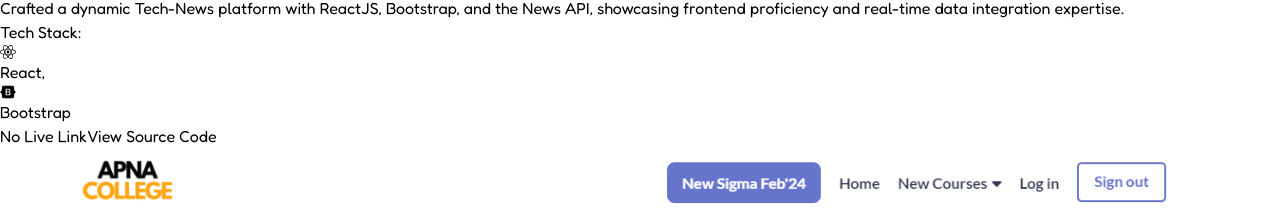
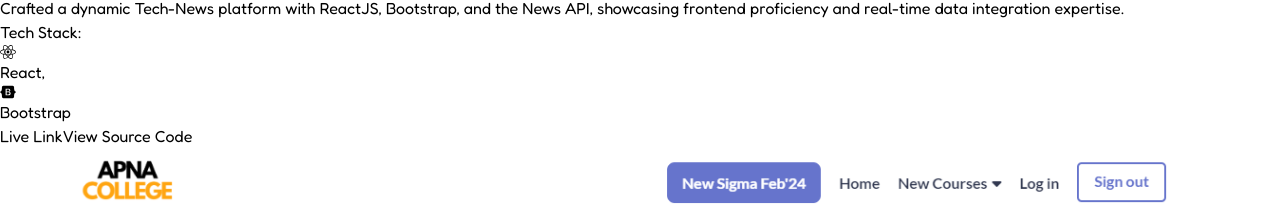
Before and after one commit to Mr-Sudarshan-Patil/Sp-Dev, a React (Vite) app: page / in a window 1280 px wide. Shown: the part 7036-7250 px from the top of the page. Built offline with nearby package versions, Linux system fonts and the light colour scheme.

Commit message:
update links in news-app

```diff
--- a/src/components/Projects.jsx
+++ b/src/components/Projects.jsx
@@ -30,7 +30,8 @@ function Projects({ ProjectRef }) {
             title: "Tech-News App",
             Dec: "Crafted a dynamic Tech-News platform with ReactJS, Bootstrap, and the News API, showcasing frontend proficiency and real-time data integration expertise.",
             Tech: <>&nbsp;<FaReact /> React, &nbsp;&nbsp;<FaBootstrap /> Bootstrap</>,
-            view: "https://github.com/Mr-Sudarshan-Patil/News-app",
+            live: "https://mr-sudarshan-patil.github.io/News-App/",
+            view: "https://github.com/Mr-Sudarshan-Patil/News-App",
 
         },
         {
@@ -103,16 +104,9 @@ function Projects({ ProjectRef }) {
                                         <p className="mb-3 text-sm text-gray-700 dark:text-gray-400 font-semibold flex justify-center items-center flex-wrap">Tech Stack: {Tech}</p>
                                     </div>
                                     <div className="flex justify-between mt-auto">
-                                    { id !== 2 && live ? (
-                                                <a href={live} target="_blank" className="inline-flex items-center px-3 py-2 text-sm font-medium text-center text-white bg-pink-700 rounded-lg hover:bg-pink-800 focus:ring-4 focus:outline-none focus:ring-pink-300 dark:bg-pink-600 dark:hover:bg-pink-700 dark:focus:ring-pink-800 md:py-3 md:px-4">
+                                        <a href={live} target="_blank" className="inline-flex items-center px-3 py-2 text-sm font-medium text-center text-white bg-pink-700 rounded-lg hover:bg-pink-800 focus:ring-4 focus:outline-none focus:ring-pink-300 dark:bg-pink-600 dark:hover:bg-pink-700 dark:focus:ring-pink-800 md:py-3 md:px-4">
                                                     Live Link
-                                                </a>
-                                            ) : (
-                                                <button className="inline-flex items-center px-3 py-2 text-sm font-medium text-center text-gray-400 bg-gray-200 rounded-lg cursor-not-allowed md:py-3 md:px-4" disabled>
-                                                    No Live Link
-                                                </button>
-                                            )}
-
+                                        </a>
                                         <a href={view} target="_blank" className="inline-flex items-center px-3 py-2 text-sm font-medium text-center text-white bg-gray-700 rounded-lg hover:bg-gray-800 focus:ring-4 focus:outline-none focus:ring-gray-300 dark:bg-gray-600 dark:hover:bg-gray-700 dark:focus:ring-gray-800 md:py-3 md:px-4">
                                             View Source Code
                                         </a>
```
